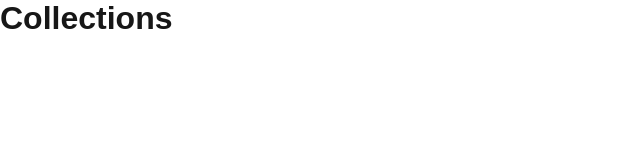
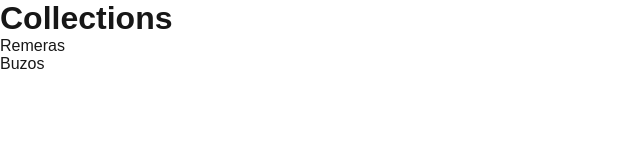
Before and after one commit to sergiopaulodev/headless-commerce-starter, a Next.js app: page /collections in a window 1280 px wide. Shown: the top 160 px of the page, without its empty margins (0-640 px from the left). Built offline with nearby package versions, Linux system fonts and the light colour scheme.

Commit message:
fix(ui): resolve Collection Result at page boundary and use CollectionList

```diff
--- a/app/collections/page.js
+++ b/app/collections/page.js
@@ -1,23 +1,17 @@
 import { getCollections } from "@/lib/commerce/collections";
+import { CollectionList } from "@/components/collections/CollectionList";
 
 export default async function CollectionPage() {
-    const collections = await getCollections();
+    const results = await getCollections();
+
+    const collections = results
+        .filter(r => r.success)
+        .map(r => r.data);
 
     return (
         <main>
             <h1>Collections</h1>
-
-            <ul>
-                {collections.map((collection) => (
-                    <li key={collection.id}>
-                        <a href={`/collections/${collection.handle}`}>
-                            {collection.title}
-                        </a>
-                    </li>
-                    )
-                )
-                }
-            </ul>
+            <CollectionList collections={collections} />
         </main>
     );
 }
```
